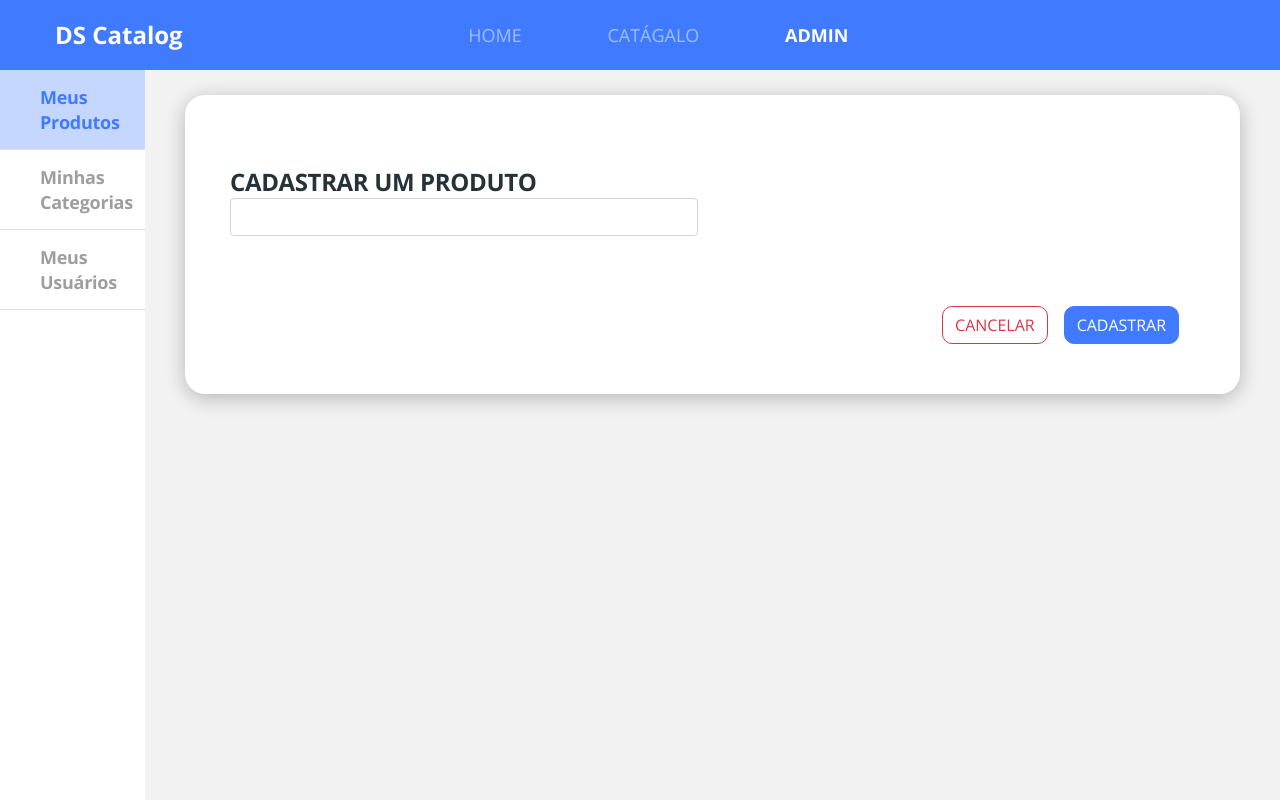
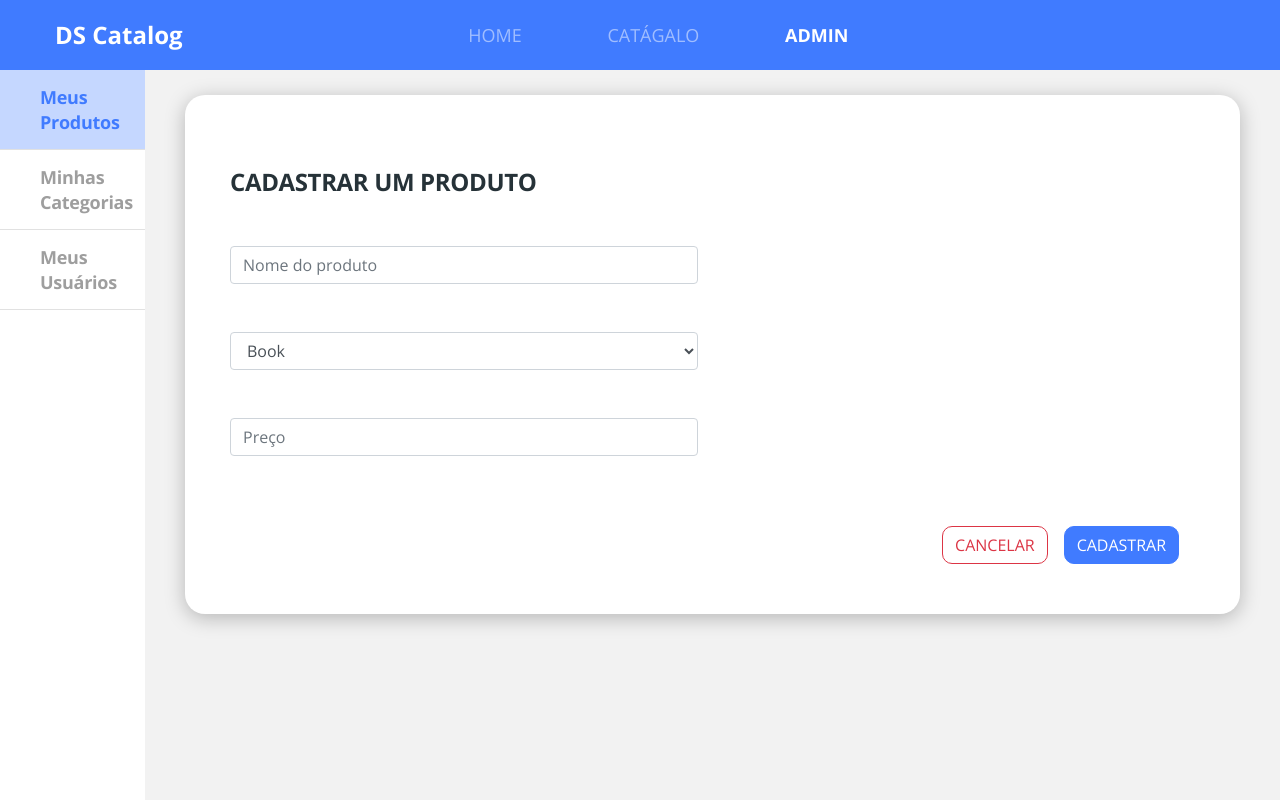
Before and after one commit to mackristofer/dscatalog-bootcamp, a React (Create React App) app in the folder front-web/: page /admin/products/create in a window 1280 px wide. Built offline with nearby package versions, Linux system fonts and the light colour scheme.

Commit message:
get fields vanilla

```diff
--- a/front-web/src/pages/Admin/components/Products/Form/index.tsx
+++ b/front-web/src/pages/Admin/components/Products/Form/index.tsx
@@ -1,16 +1,67 @@
-import React from 'react';
+import React, { useState } from 'react';
 import BaseForm from '../../BaseForm';
 import './styles.scss';
 
 const Form = () => {
+
+    const [name, setName] = useState('');
+
+    const handleOnChangeName = (event: React.ChangeEvent<HTMLInputElement>) => {
+        setName(event.target.value);
+    }
+
+    const [price, setPrice] = useState('');
+
+    const handleOnChangePrice = (event: React.ChangeEvent<HTMLInputElement>) => {
+        setPrice(event.target.value);
+    }
+
+    const [category, setCategory] = useState('');
+
+    const handleOnChangeCategory = (event: React.ChangeEvent<HTMLSelectElement>) => {
+        setCategory(event.target.value);
+    }
+
+    const handleSubmit = (event: React.FormEvent<HTMLFormElement>) => {
+        event.preventDefault();
+        const payload = {
+            name,
+            price,
+
+        }
+        console.log(payload);
+    }
+
     return (
-        <BaseForm title="CADASTRAR UM PRODUTO">
-            <div className="row">
-                <div className="col-6">
-                    <input type="text" className="form-control"/>
+        <form onSubmit={handleSubmit}>
+            <BaseForm title="CADASTRAR UM PRODUTO">
+                <div className="row">
+                    <div className="col-6">
+                        <input
+                            value={name}
+                            type="text"
+                            className="form-control mb-5 mt-5"
+                            onChange={handleOnChangeName}
+                            placeholder="Nome do produto"
+                        />
+                        <select value={category} className="form-control mb-5" onChange={handleOnChangeCategory}>
+                            <option value={"book"}>Book</option>
+                            <option value={"eletronics"}>Eletronics</option>
+                            <option value={"computers"}>Computers</option>
+                            <option value={"ebook"}>e-Book</option>
+                        </select>
+
+                        <input
+                            value={price}
+                            type="text"
+                            className="form-control"
+                            onChange={handleOnChangePrice}
+                            placeholder="Preço"
+                        />
+                    </div>
                 </div>
-            </div>
-        </BaseForm>
+            </BaseForm>
+        </form>
     )
 }
 
--- a/front-web/src/pages/Catalog/index.tsx
+++ b/front-web/src/pages/Catalog/index.tsx
@@ -1,6 +1,5 @@
 import React, { useEffect, useState } from 'react';
 import { Link } from 'react-router-dom';
-import axios from 'axios';
 import ProductCard from './components/ProductCard';
 import './styles.scss';
 import { makeRequest } from 'core/utils/request';
```
Also changed, not shown: 1 other file (tests, documents, lock files or other folders).
